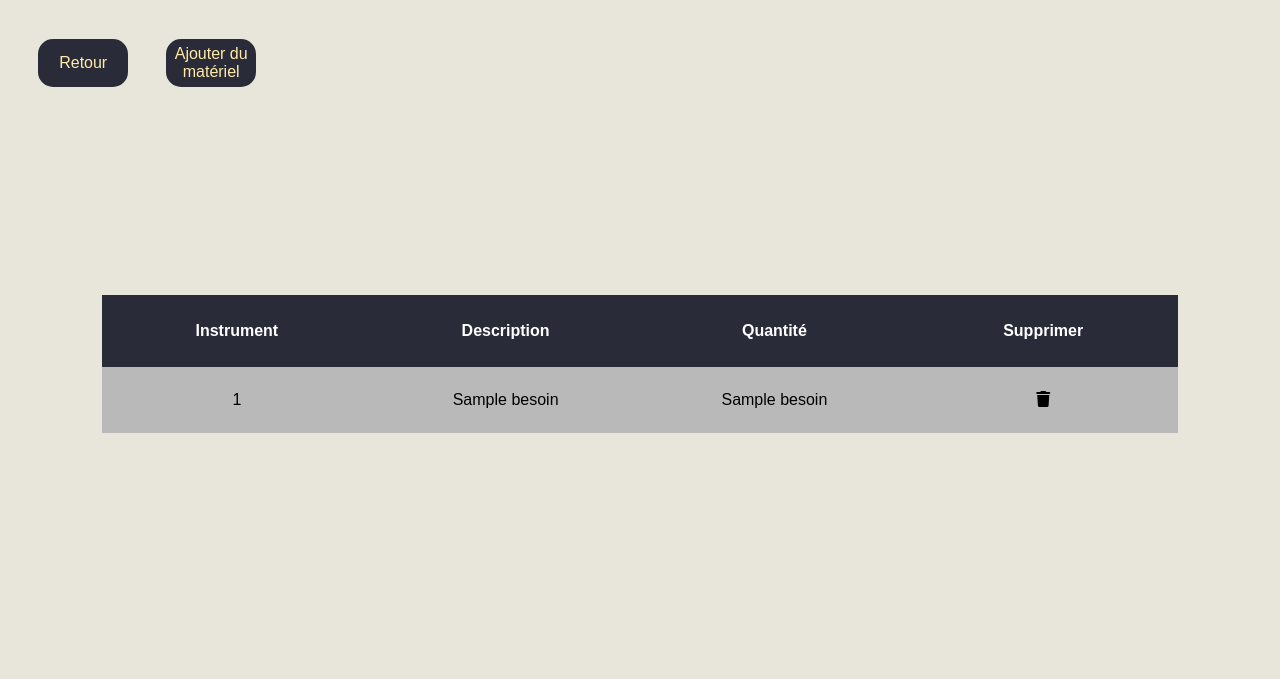
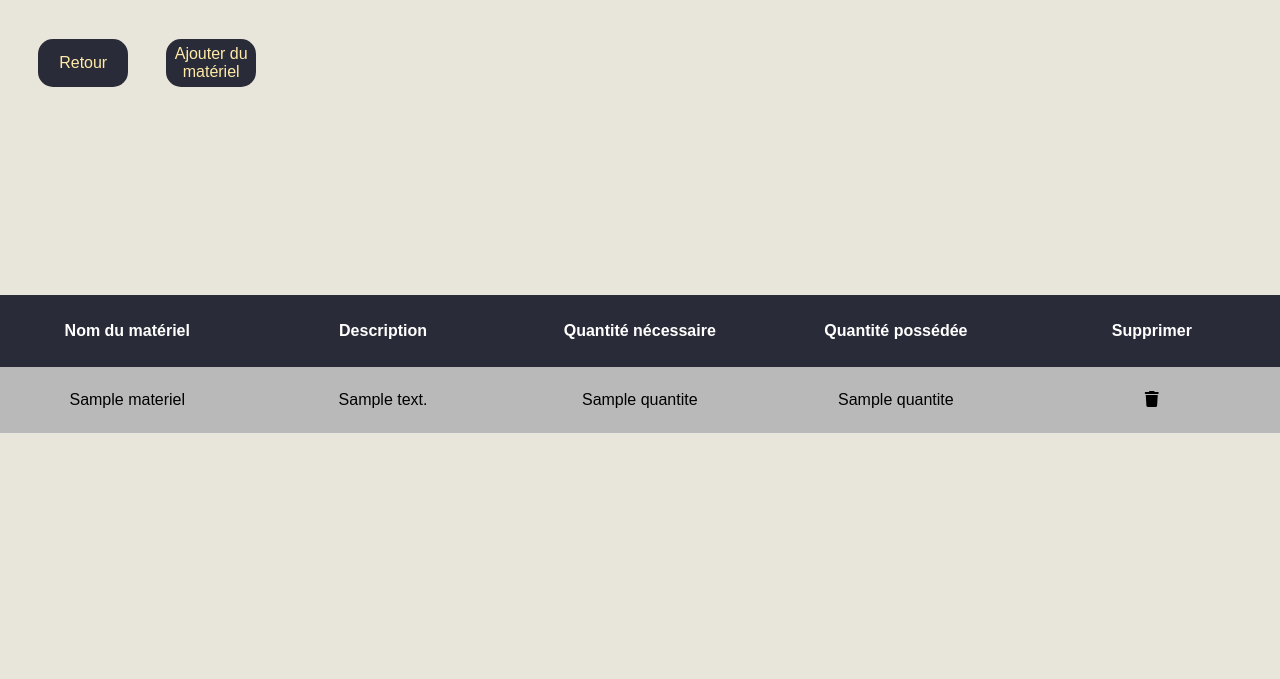
Before and after one commit to LeniChabilan/SAE-CONCERT, a Flask app: template flask/files/templates/editer_liste_a_louer.html in a window 1280 px wide. Shown: the part 121-800 px from the top of the page. Run offline with Flask 2, Linux system fonts and the light colour scheme; the template is opened without the code that fills it: most values are stand-ins (such as "Sample title", 1, 10 or a date in 2020); some libraries are stand-ins or nearby versions.

Commit message:
modification de l'affichage du materiel + debut de l'ajout de materiel possédée

```diff
--- a/flask/files/templates/editer_liste_a_louer.html
+++ b/flask/files/templates/editer_liste_a_louer.html
@@ -16,19 +16,21 @@
         <table class="liste_des_besoins">
             <thead>
                 <tr>
-                    <th>Instrument</th>
+                    <th>Nom du matériel</th>
                     <th>Description</th>
-                    <th>Quantité</th>
+                    <th>Quantité nécessaire</th>
+                    <th>Quantité possédée</th>
                     <th>Supprimer</th>
                 </tr>
             </thead>
             {% if lBesoin!= None%}
                 {% for besoin in lBesoin%}
                     <tr>
-                        <td>{{ besoin[0] }}</td>
-                        <td>{{ besoin[1]}}</td>
-                        <td>{{ besoin[2] }}</td>
-                        <td><a href="{{ url_for('supp_necessiter', conca=conc.concertID, necessaire= besoin[0] )}}"><i class="fa-solid fa-trash"></i></a></td>
+                        <td>{{ besoin.materiel.nomMateriel }}</td>
+                        <td>{{ besoin.description }}</td>
+                        <td>{{ besoin.quantite }}</td>
+                        <td>{{ besoin.quantite }}</td>
+                        <td><a href="{{ url_for('supp_necessiter', conca=conc.concertID, necessaire= besoin.materiel.nomMateriel )}}"><i class="fa-solid fa-trash"></i></a></td>
                     </tr>
                 {% endfor %}
             {% endif %}
```
Also changed, not shown: flask/files/requetes.py (+12 -12 lines).
